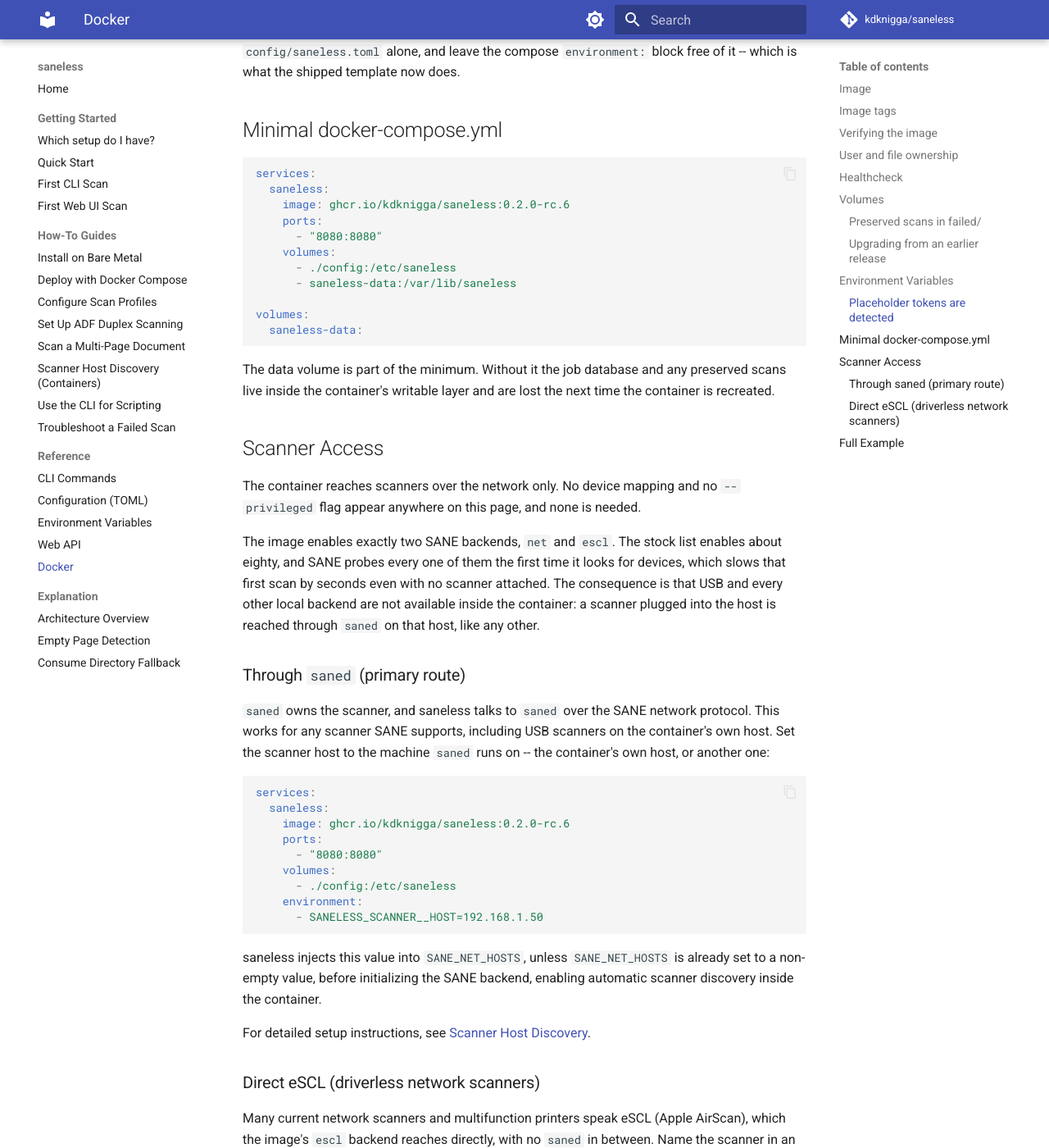
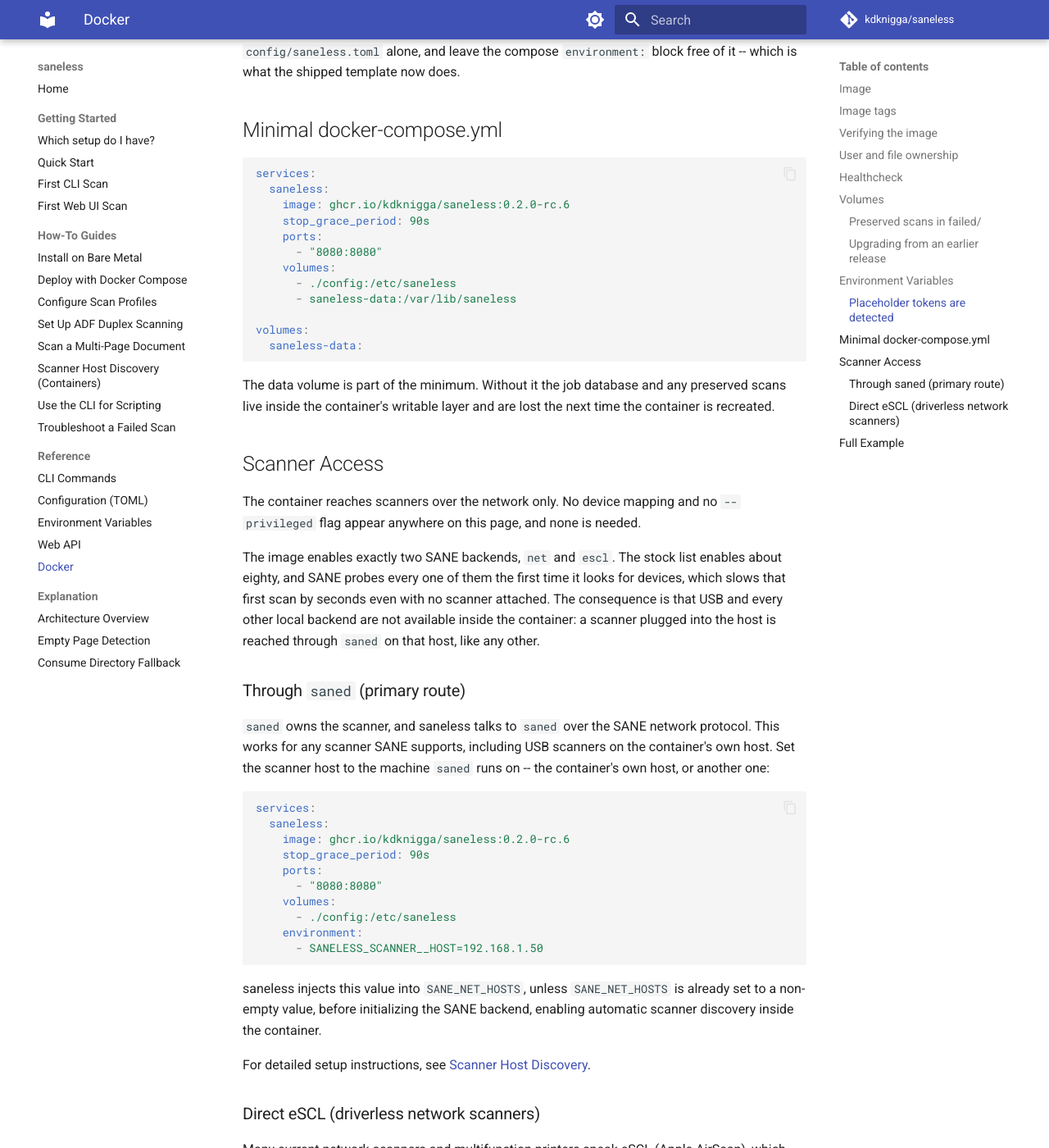
Before and after one commit to kdknigga/saneless, an MkDocs documentation site: the page built from docs/reference/docker.md, in a window 1280 px wide and 1400 px high, scrolled down 7261 px. Shown: the whole window at 82% size. Built offline with MkDocs 1.6.1 and Material for MkDocs 9.7.7, drawn with Linux system fonts in a browser that asks for light colours; comment, search, counter and statistics services are not loaded; some of the changed text lies outside the part shown.

Commit message:
docs(48): documented compose services keep the 90 s stop grace period
Adds stop_grace_period: 90s to the six complete saneless services in
which-setup.md and docker.md, matching the shipped docker-compose.yml, so a
copied service gives a stop during a scan the same budget (D-05).

Co-Authored-By: Claude Opus 5.5 (1M context) <noreply@anthropic.com>
Claude-Session: https://claude.ai/code/session_013CxQxLcnRUSK9XY3SKundu

```diff
--- a/docs/reference/docker.md
+++ b/docs/reference/docker.md
@@ -273,6 +273,7 @@ shipped template now does.
 services:
   saneless:
     image: ghcr.io/kdknigga/saneless:0.2.0-rc.6
+    stop_grace_period: 90s
     ports:
       - "8080:8080"
     volumes:
@@ -310,6 +311,7 @@ the container's own host, or another one:
 services:
   saneless:
     image: ghcr.io/kdknigga/saneless:0.2.0-rc.6
+    stop_grace_period: 90s
     ports:
       - "8080:8080"
     volumes:
@@ -340,6 +342,7 @@ Mount the file read-only over the image's own copy:
 services:
   saneless:
     image: ghcr.io/kdknigga/saneless:0.2.0-rc.6
+    stop_grace_period: 90s
     ports:
       - "8080:8080"
     volumes:
@@ -369,6 +372,7 @@ avahi-daemon to ask. Prefer the explicit `device` line.
 services:
   saneless:
     image: ghcr.io/kdknigga/saneless:0.2.0-rc.6
+    stop_grace_period: 90s
     ports:
       - "8080:8080"
     volumes:
```
Also changed, not shown: docs/getting-started/which-setup.md (+2 -0 lines).
